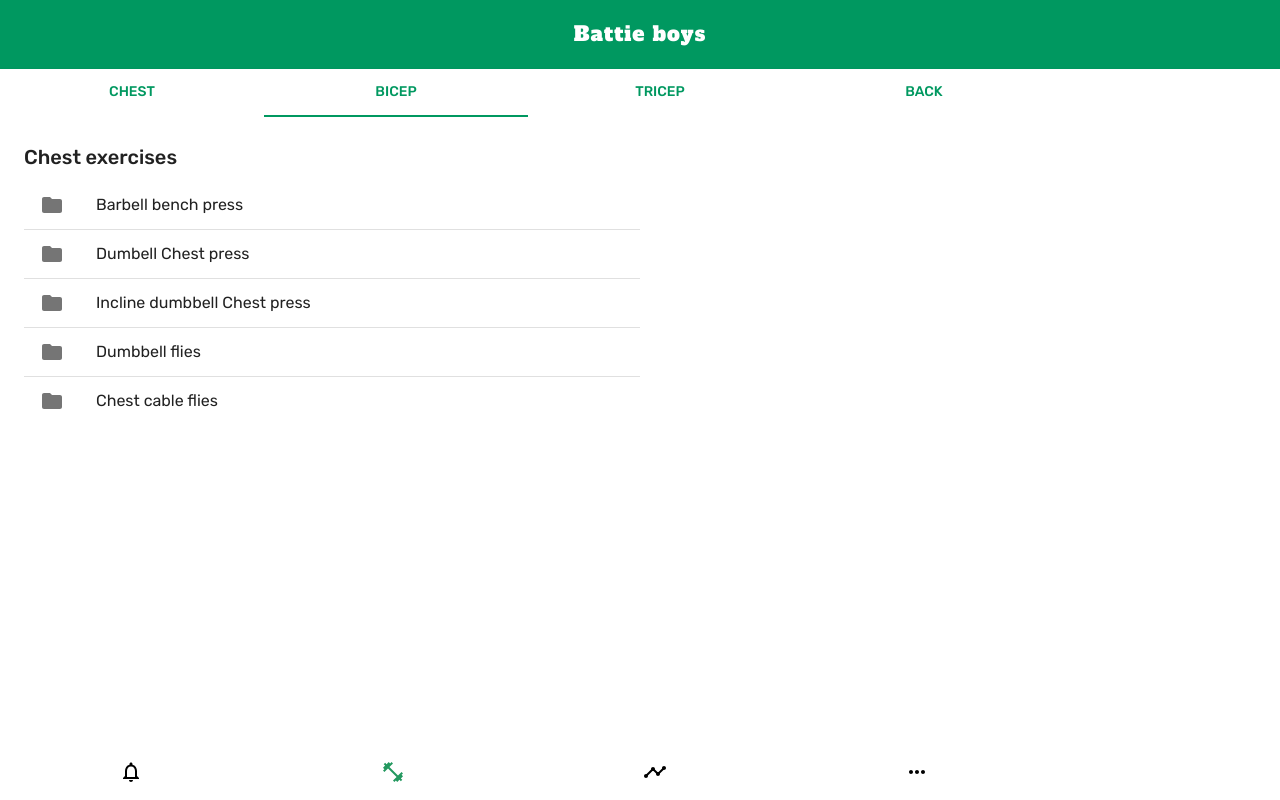
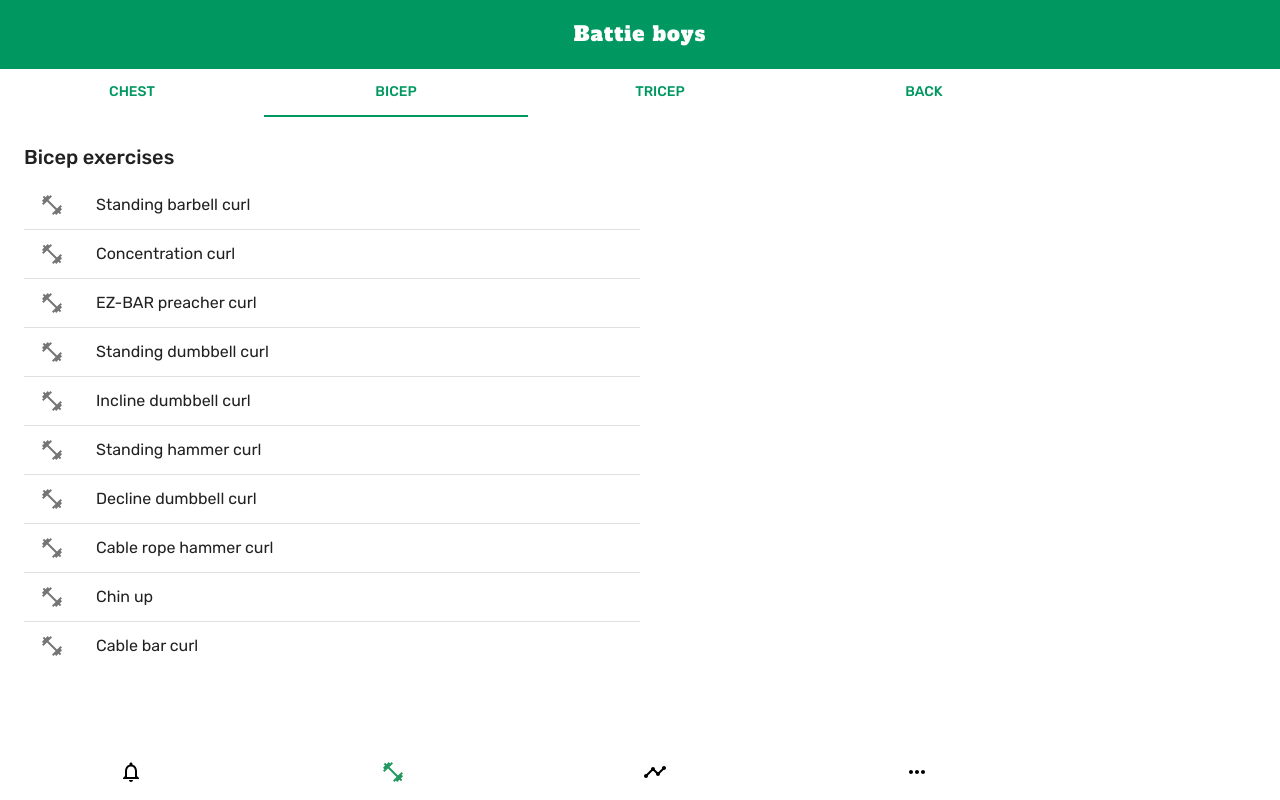
Before and after one commit to roydbie/passionproject, a React (Create React App) app: page /exercises in a window 1280 px wide. Both pictures are taken after a click on the tab "BICEP". Built offline with nearby package versions, Linux system fonts and the light colour scheme.

Commit message:
Added exercise list with sample data

```diff
--- a/src/components/ExerciseListBicep.js
+++ b/src/components/ExerciseListBicep.js
@@ -6,7 +6,7 @@ import ListItemIcon from '@material-ui/core/ListItemIcon';
 import ListItemText from '@material-ui/core/ListItemText';
 import Grid from '@material-ui/core/Grid';
 import Typography from '@material-ui/core/Typography';
-import FolderIcon from '@material-ui/icons/Folder';
+import FitnessCenterIcon from '@material-ui/icons/FitnessCenter';
 import { Divider } from '@material-ui/core';
 
 const useStyles = makeStyles((theme) => ({
@@ -26,52 +26,97 @@ export default function ExerciseListBicep() {
       <Grid container>
         <Grid item xs={12} md={6}>
           <Typography variant="h6" className={classes.title}>
-            Chest exercises
+            Bicep exercises
           </Typography>
           <div className={classes.demo}>
             <List>
                 <ListItem>
                   <ListItemIcon>
-                    <FolderIcon />
+                    <FitnessCenterIcon />
                   </ListItemIcon>
                   <ListItemText
-                    primary="Barbell bench press"
+                    primary="Standing barbell curl"
                   />
                 </ListItem>
                 <Divider />
                 <ListItem>
                   <ListItemIcon>
-                    <FolderIcon />
+                    <FitnessCenterIcon />
                   </ListItemIcon>
                   <ListItemText
-                    primary="Dumbell Chest press"
+                    primary="Concentration curl"
                   />
                 </ListItem>
                 <Divider />
                 <ListItem>
                   <ListItemIcon>
-                    <FolderIcon />
+                    <FitnessCenterIcon />
                   </ListItemIcon>
                   <ListItemText
-                    primary="Incline dumbbell Chest press"
+                    primary="EZ-BAR preacher curl"
                   />
                 </ListItem>
                 <Divider />
                 <ListItem>
                   <ListItemIcon>
-                    <FolderIcon />
+                    <FitnessCenterIcon />
                   </ListItemIcon>
                   <ListItemText
-                    primary="Dumbbell flies"
+                    primary="Standing dumbbell curl"
                   />
                 </ListItem>
                 <Divider />
                 <ListItem>
                   <ListItemIcon>
-                    <FolderIcon />
+                    <FitnessCenterIcon />
                   </ListItemIcon>
                   <ListItemText
-                    primary="Chest cable flies"
+                    primary="Incline dumbbell curl"
+                  />
+                </ListItem>
+                <Divider />
+                <ListItem>
+                  <ListItemIcon>
+                    <FitnessCenterIcon />
+                  </ListItemIcon>
+                  <ListItemText
+                    primary="Standing hammer curl"
+                  />
+                </ListItem>
+                <Divider />
+                <ListItem>
+                  <ListItemIcon>
+                    <FitnessCenterIcon />
+                  </ListItemIcon>
+                  <ListItemText
+                    primary="Decline dumbbell curl"
+                  />
+                </ListItem>
+                <Divider />
+                <ListItem>
+                  <ListItemIcon>
+                    <FitnessCenterIcon />
+                  </ListItemIcon>
+                  <ListItemText
+                    primary="Cable rope hammer curl"
+                  />
+                </ListItem>
+                <Divider />
+                <ListItem>
+                  <ListItemIcon>
+                    <FitnessCenterIcon />
+                  </ListItemIcon>
+                  <ListItemText
+                    primary="Chin up"
+                  />
+                </ListItem>
+                <Divider />
+                <ListItem>
+                  <ListItemIcon>
+                    <FitnessCenterIcon />
+                  </ListItemIcon>
+                  <ListItemText
+                    primary="Cable bar curl"
                   />
                 </ListItem>
             </List>
--- a/src/components/ExerciseListChest.js
+++ b/src/components/ExerciseListChest.js
@@ -6,7 +6,7 @@ import ListItemIcon from '@material-ui/core/ListItemIcon';
 import ListItemText from '@material-ui/core/ListItemText';
 import Grid from '@material-ui/core/Grid';
 import Typography from '@material-ui/core/Typography';
-import FolderIcon from '@material-ui/icons/Folder';
+import FitnessCenterIcon from '@material-ui/icons/FitnessCenter';
 import { Divider } from '@material-ui/core';
 
 const useStyles = makeStyles((theme) => ({
@@ -32,7 +32,7 @@ export default function ExerciseListChest() {
             <List>
                 <ListItem>
                   <ListItemIcon>
-                    <FolderIcon />
+                    <FitnessCenterIcon />
                   </ListItemIcon>
                   <ListItemText
                     primary="Barbell bench press"
@@ -41,7 +41,7 @@ export default function ExerciseListChest() {
                 <Divider />
                 <ListItem>
                   <ListItemIcon>
-                    <FolderIcon />
+                    <FitnessCenterIcon />
                   </ListItemIcon>
                   <ListItemText
                     primary="Dumbell Chest press"
@@ -50,7 +50,7 @@ export default function ExerciseListChest() {
                 <Divider />
                 <ListItem>
                   <ListItemIcon>
-                    <FolderIcon />
+                    <FitnessCenterIcon />
                   </ListItemIcon>
                   <ListItemText
                     primary="Incline dumbbell Chest press"
@@ -59,7 +59,7 @@ export default function ExerciseListChest() {
                 <Divider />
                 <ListItem>
                   <ListItemIcon>
-                    <FolderIcon />
+                    <FitnessCenterIcon />
                   </ListItemIcon>
                   <ListItemText
                     primary="Dumbbell flies"
@@ -68,7 +68,7 @@ export default function ExerciseListChest() {
                 <Divider />
                 <ListItem>
                   <ListItemIcon>
-                    <FolderIcon />
+                    <FitnessCenterIcon />
                   </ListItemIcon>
                   <ListItemText
                     primary="Chest cable flies"
@@ -77,7 +77,7 @@ export default function ExerciseListChest() {
                 <Divider />
                 <ListItem>
                   <ListItemIcon>
-                    <FolderIcon />
+                    <FitnessCenterIcon />
                   </ListItemIcon>
                   <ListItemText
                     primary="Dips"
@@ -86,7 +86,7 @@ export default function ExerciseListChest() {
                 <Divider />
                 <ListItem>
                   <ListItemIcon>
-                    <FolderIcon />
+                    <FitnessCenterIcon />
                   </ListItemIcon>
                   <ListItemText
                     primary="Push ups"
```
Also changed, not shown: 1 other file (tests, documents, lock files or other folders).
